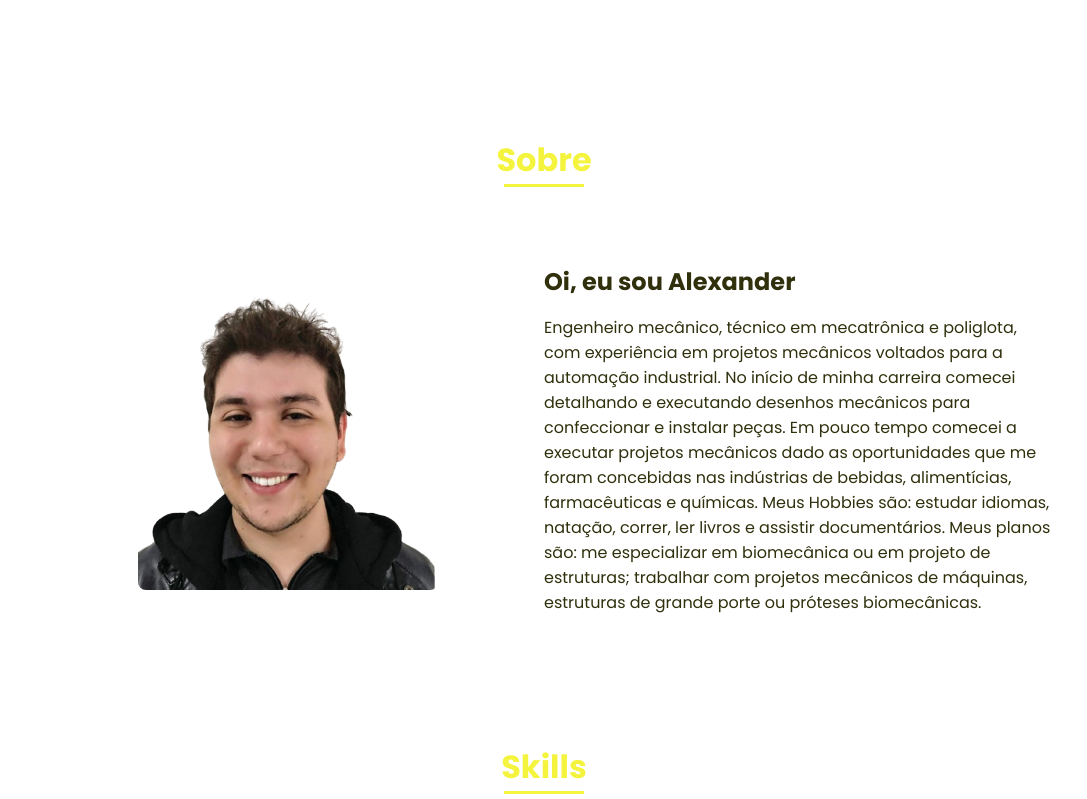
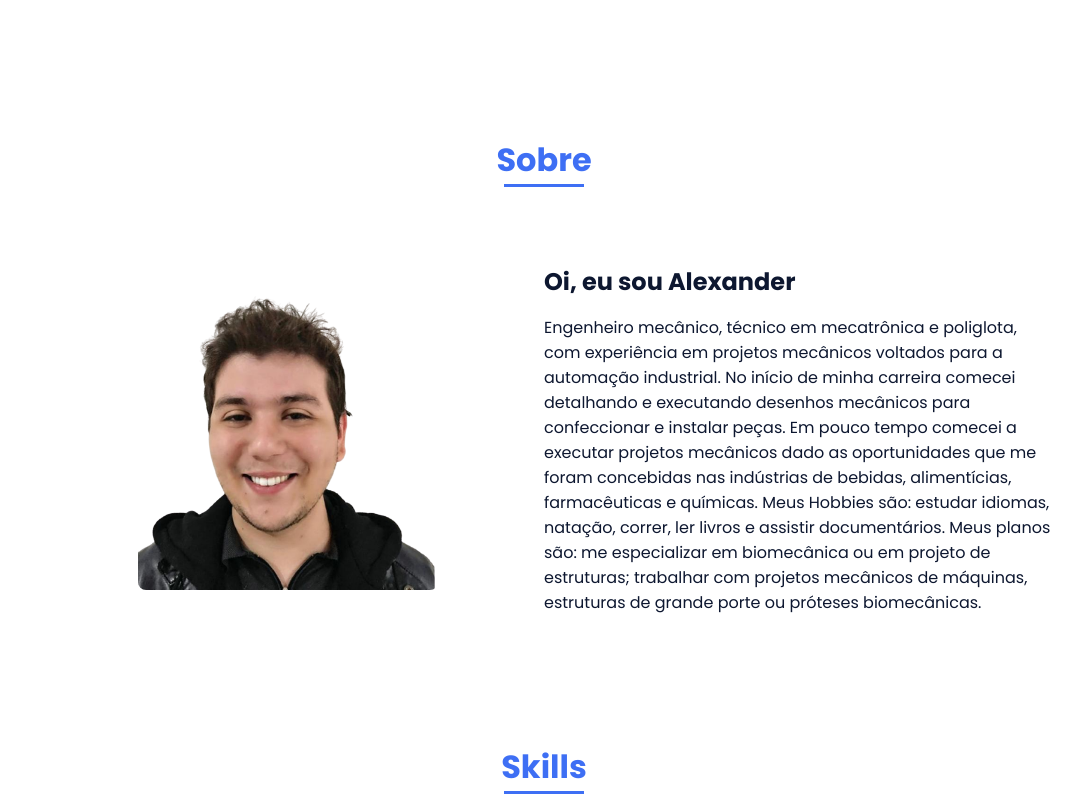
Before and after one commit to Polistschuk/Porfeio, a plain HTML site: page index.html in a window 1280 px wide. Shown: the part 635-1434 px from the top of the page, without its empty margins (96-1183 px from the left). Drawn offline with nearby package versions, Linux system fonts and the light colour scheme.

Commit message:
Update styles.css

```diff
--- a/assets/css/styles.css
+++ b/assets/css/styles.css
@@ -7,7 +7,7 @@
   /*===== Colores =====*/
   /*Purple 260 - Red 355 - Blue 224 - Pink 340*/
   /* HSL color mode */
-  --hue-color: 60;
+  --hue-color: 224;
   --first-color: hsl(var(--hue-color), 89%, 60%);
   --second-color: hsl(var(--hue-color), 56%, 12%);
   /*===== Fuente y tipografia =====*/
```
